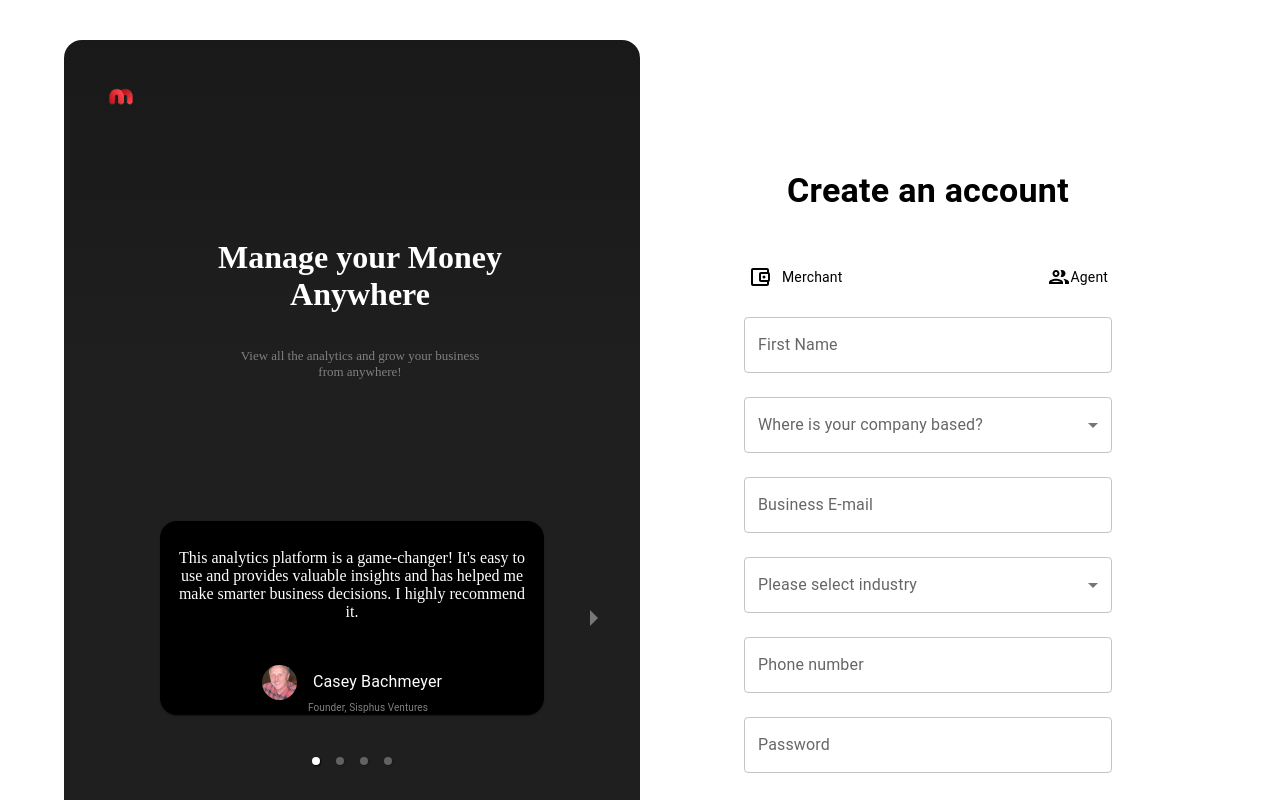
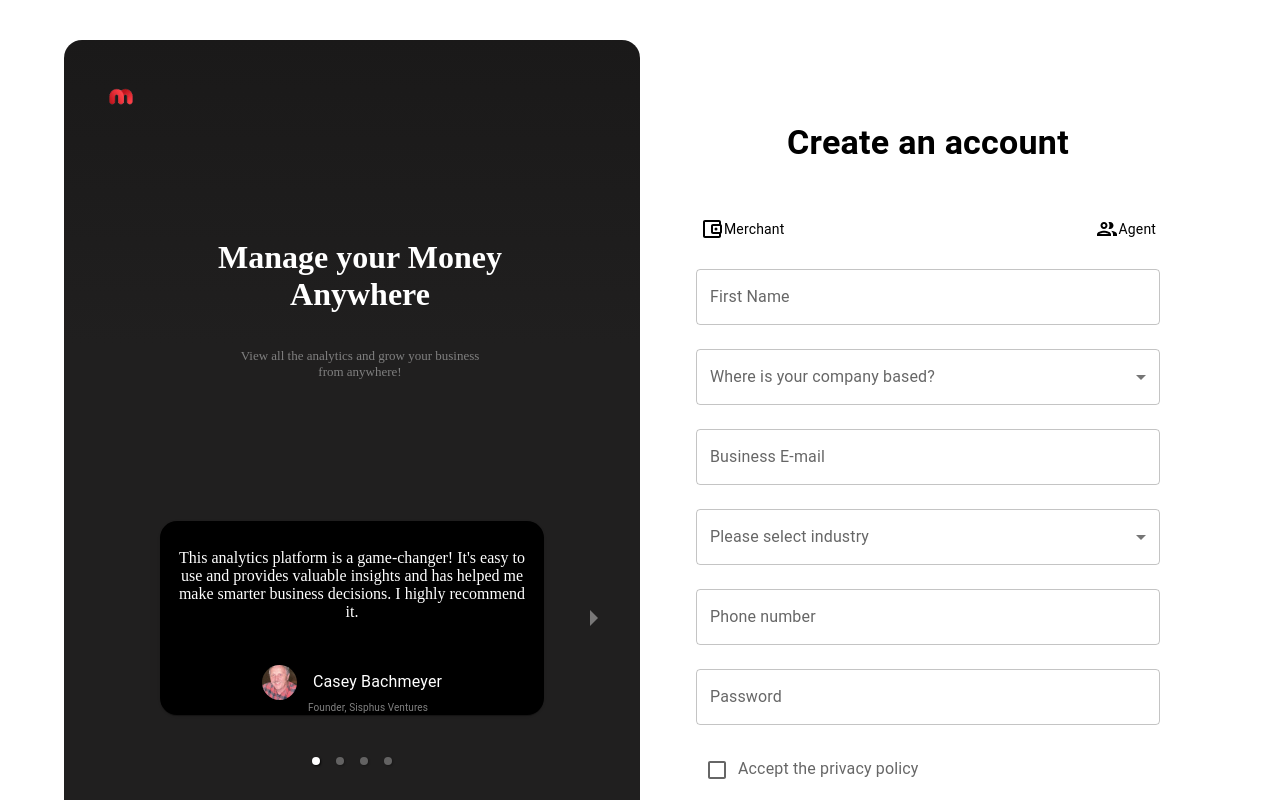
Before and after one commit to Abhishekve-003/Work-Folic, a React (Create React App) app: page / in a window 1280 px wide. Shown: the top 800 px of the page. Built offline with nearby package versions, Linux system fonts and the light colour scheme.

Commit message:
Update SignUp.js

```diff
--- a/src/components/SignUp.js
+++ b/src/components/SignUp.js
@@ -25,7 +25,7 @@ const SignUp = () => {
   };
 
   return (
-    <Stack spacing={3} sx={{p:9}}>
+    <Stack spacing={3} sx={{p:3}}>
       <Box sx={{padding:"1.6rem"}}>
       <Typography sx={{display:"flex", alignItems:"center", justifyContent:"center", fontWeight: "bold"}} variant="h4">Create an account</Typography>
 
@@ -38,7 +38,7 @@ const SignUp = () => {
           onClick={handleMerchantClick}
           style={{ backgroundColor: merchantActive ? "black" : "white", color: merchantActive ? "white" : "black" }}
         >
-          <AccountBalanceWalletOutlined sx={{ marginRight: "10px" }} />
+          <AccountBalanceWalletOutlined sx={{ marginRight: "0px" }} />
           <Typography variant="body2">Merchant</Typography>
         </Box>
         <Box
@@ -47,7 +47,7 @@ const SignUp = () => {
           onClick={handleAgentClick}
           style={{ backgroundColor: agentActive ? "black" : "white", color: agentActive ? "white" : "black" }}
         >
-          <PeopleOutlined sx={{ marginLeft: "10px" }} />
+          <PeopleOutlined sx={{ marginLeft: "5px" }} />
           <Typography variant="body2">Agent</Typography>
         </Box>
       </div>
```
